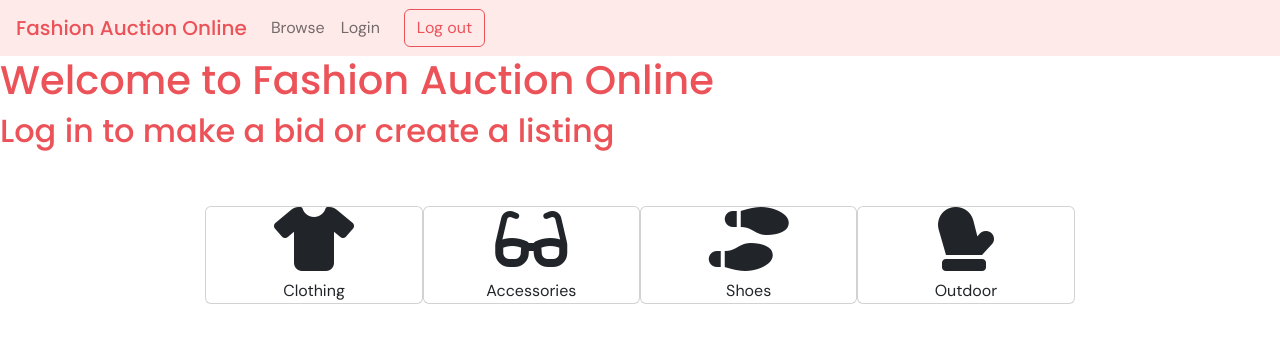
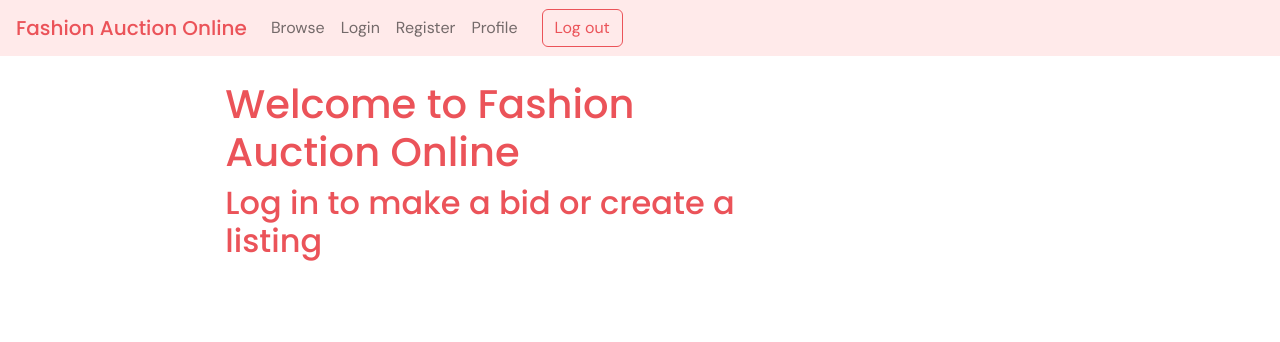
Before and after one commit to martemoslet/semester-project2, a website with bundled scripts: page index.html in a window 1280 px wide. Built offline with nearby package versions, Linux system fonts and the light colour scheme.

Commit message:
Adds listings

```diff
--- a/index.html
+++ b/index.html
@@ -41,7 +41,13 @@
               <a href="" class="nav-link">Browse</a>
             </li>
             <li class="nav-item">
-              <a href="" class="nav-link">Login</a>
+              <a href="/profile/login/" class="nav-link">Login</a>
+            </li>
+            <li class="nav-item">
+              <a href="/profile/register/" class="nav-link">Register</a>
+            </li>
+            <li class="nav-item">
+              <a href="/profile/" class="nav-link">Profile</a>
             </li>
           </ul>
           <a class="btn btn-outline-secondary ms-md-3" id="logout">Log out</a>
@@ -49,32 +55,20 @@
       </nav>
     </header>
     <main>
-      <h1 class="col-8">Welcome to Fashion Auction Online</h1>
-      <h2 class="col-8">Log in to make a bid or create a listing</h2>
-
-      <container class="container-fluid">
-        <div class="row d-flex justify-content-center mt-4">
-          <div class="card text-center col-2">
-            <i class="fas fa-tshirt"></i>
-            <p class="card-text mt-2">Clothing</p>
-          </div>
-
-          <div class="card text-center col-2">
-            <i class="fas fa-glasses"></i>
-            <p class="card-text mt-2">Accessories</p>
-          </div>
-
-          <div class="card text-center col-2">
-            <i class="fas fa-shoe-prints"></i>
-            <p class="card-text mt-2">Shoes</p>
-          </div>
-
-          <div class="card text-center col-2">
-            <i class="fas fa-mitten"></i>
-            <p class="card-text mt-2">Outdoor</p>
-          </div>
+      <container
+        class="col-sm-10 col-md-8 col-lg-8 mt-4 container-fluid d-flex"
+      >
+        <div class="row">
+          <h1 class="col-8">Welcome to Fashion Auction Online</h1>
+          <h2 class="col-8">Log in to make a bid or create a listing</h2>
         </div>
       </container>
+      <div class="container">
+        <div
+          class="row row-cols-1 row-cols-sm-2 row-cols-md-3 justify-content-center"
+          id="listingsContainer"
+        ></div>
+      </div>
     </main>
     <script
       src="https://cdn.jsdelivr.net/npm/bootstrap@5.2.2/dist/js/bootstrap.bundle.min.js"
```
